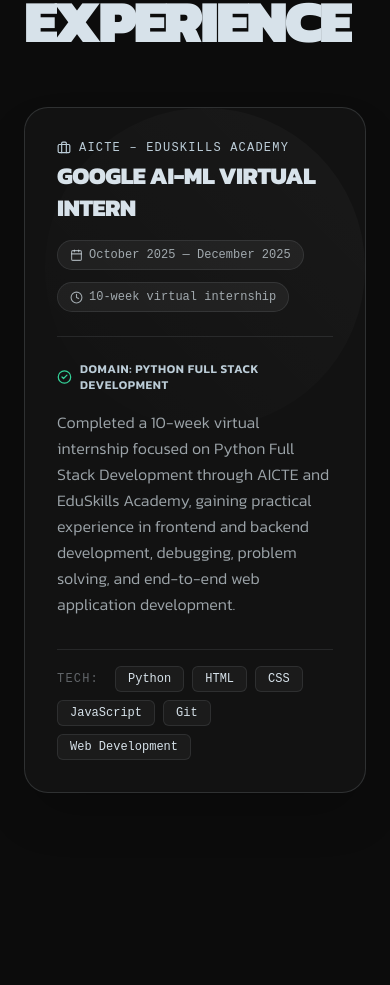
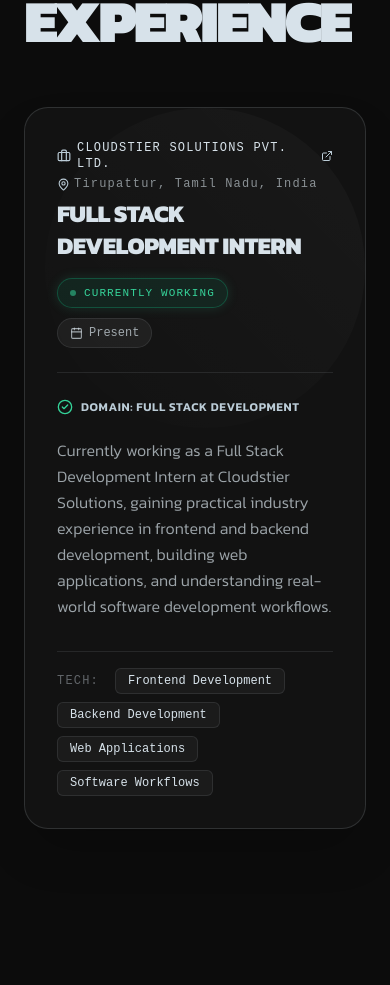
Before and after one commit to santhoshm13/Portfolio, a React (Vite) app: page / in a window 390 px wide. Shown: the part 5103-6088 px from the top of the page. Built offline with nearby package versions, Linux system fonts and the light colour scheme.

Commit message:
feat: update experience section with Cloudstier Solutions internship

```diff
--- a/src/components/Experience.tsx
+++ b/src/components/Experience.tsx
@@ -1,7 +1,7 @@
 import React from 'react';
 import { experiences } from '../data/experience';
 import { FadeIn } from './FadeIn';
-import { Briefcase, Calendar, Clock, CheckCircle2 } from 'lucide-react';
+import { Briefcase, Calendar, Clock, CheckCircle2, MapPin, ExternalLink } from 'lucide-react';
 
 export const Experience: React.FC = () => {
   return (
@@ -40,8 +40,10 @@ export const Experience: React.FC = () => {
             <FadeIn key={idx} delay={0.2}>
               <div className="relative md:pl-20 group">
                 {/* Timeline node icon on desktop */}
-                <div className="hidden md:flex absolute left-5 top-8 -translate-x-1/2 w-7 h-7 rounded-full bg-[#0C0C0C] border-2 border-[#D7E2EA] items-center justify-center group-hover:scale-125 transition-transform duration-300 shadow-lg shadow-white/10 z-10">
-                  <div className="w-2 h-2 rounded-full bg-[#D7E2EA]" />
+                <div className={`hidden md:flex absolute left-5 top-8 -translate-x-1/2 w-7 h-7 rounded-full bg-[#0C0C0C] border-2 ${
+                  exp.isCurrent ? 'border-emerald-400 shadow-emerald-400/20' : 'border-[#D7E2EA] shadow-white/10'
+                } items-center justify-center group-hover:scale-125 transition-transform duration-300 shadow-lg z-10`}>
+                  <div className={`w-2 h-2 rounded-full ${exp.isCurrent ? 'bg-emerald-400 animate-pulse' : 'bg-[#D7E2EA]'}`} />
                 </div>
 
                 {/* Experience Content Box */}
@@ -52,24 +54,56 @@ export const Experience: React.FC = () => {
                   {/* Header Row */}
                   <div className="flex flex-col lg:flex-row lg:items-center justify-between gap-4 border-b border-[#D7E2EA]/10 pb-6 mb-6">
                     <div>
-                      <div className="flex items-center gap-2 text-xs font-mono text-[#BBCCD7] uppercase tracking-widest mb-1">
-                        <Briefcase size={14} />
-                        <span>{exp.organization}</span>
+                      <div className="flex flex-wrap items-center gap-x-3 gap-y-1 text-xs font-mono text-[#BBCCD7] uppercase tracking-widest mb-1.5">
+                        <div className="flex items-center gap-1.5">
+                          <Briefcase size={14} className="text-[#BBCCD7] shrink-0" />
+                          {exp.companyUrl ? (
+                            <a
+                              href={exp.companyUrl}
+                              target="_blank"
+                              rel="noopener noreferrer"
+                              className="inline-flex items-center gap-1.5 text-[#D7E2EA] hover:text-white transition-colors underline-offset-4 hover:underline group/link"
+                              title={`Visit ${exp.organization}`}
+                            >
+                              <span>{exp.organization}</span>
+                              <ExternalLink size={12} className="text-[#BBCCD7] group-hover/link:text-white transition-colors shrink-0" />
+                            </a>
+                          ) : (
+                            <span>{exp.organization}</span>
+                          )}
+                        </div>
+                        {exp.location && (
+                          <>
+                            <span className="text-[#D7E2EA]/30 hidden sm:inline">•</span>
+                            <div className="flex items-center gap-1 text-[#D7E2EA]/60 normal-case font-mono text-xs">
+                              <MapPin size={13} className="text-[#BBCCD7] shrink-0" />
+                              <span>{exp.location}</span>
+                            </div>
+                          </>
+                        )}
                       </div>
                       <h3 className="text-2xl sm:text-3xl md:text-4xl font-extrabold font-kanit uppercase tracking-tight text-[#D7E2EA]">
                         {exp.role}
                       </h3>
                     </div>
 
-                    <div className="flex flex-wrap items-center gap-3 text-xs font-mono text-[#D7E2EA]/70">
+                    <div className="flex flex-wrap items-center gap-2.5 text-xs font-mono text-[#D7E2EA]/70">
+                      {exp.isCurrent && (
+                        <div className="flex items-center gap-2 px-3 py-1.5 rounded-full bg-emerald-500/10 text-emerald-400 border border-emerald-500/30 text-[11px] font-mono tracking-widest uppercase shadow-[0_0_12px_rgba(52,211,153,0.15)]">
+                          <span className="w-1.5 h-1.5 rounded-full bg-emerald-400 animate-pulse" />
+                          <span>CURRENTLY WORKING</span>
+                        </div>
+                      )}
                       <div className="flex items-center gap-1.5 px-3 py-1.5 rounded-full bg-white/[0.05] border border-[#D7E2EA]/10">
                         <Calendar size={13} />
                         <span>{exp.period}</span>
                       </div>
-                      <div className="flex items-center gap-1.5 px-3 py-1.5 rounded-full bg-white/[0.05] border border-[#D7E2EA]/10">
-                        <Clock size={13} />
-                        <span>{exp.duration}</span>
-                      </div>
+                      {exp.duration && exp.duration !== exp.period && (
+                        <div className="flex items-center gap-1.5 px-3 py-1.5 rounded-full bg-white/[0.05] border border-[#D7E2EA]/10">
+                          <Clock size={13} />
+                          <span>{exp.duration}</span>
+                        </div>
+                      )}
                     </div>
                   </div>
 
--- a/src/data/experience.ts
+++ b/src/data/experience.ts
@@ -1,8 +1,11 @@
 export interface Experience {
   role: string;
   organization: string;
+  companyUrl?: string;
+  location?: string;
   period: string;
-  duration: string;
+  duration?: string;
+  isCurrent?: boolean;
   domain: string;
   technologies: string[];
   description: string;
@@ -10,20 +13,20 @@ export interface Experience {
 
 export const experiences: Experience[] = [
   {
-    role: "GOOGLE AI-ML VIRTUAL INTERN",
-    organization: "AICTE – EduSkills Academy",
-    period: "October 2025 — December 2025",
-    duration: "10-week virtual internship",
-    domain: "Python Full Stack Development",
+    role: "FULL STACK DEVELOPMENT INTERN",
+    organization: "Cloudstier Solutions Pvt. Ltd.",
+    companyUrl: "https://www.cloudstier.com/",
+    location: "Tirupattur, Tamil Nadu, India",
+    period: "Present",
+    isCurrent: true,
+    domain: "Full Stack Development",
     technologies: [
-      "Python",
-      "HTML",
-      "CSS",
-      "JavaScript",
-      "Git",
-      "Web Development",
+      "Frontend Development",
+      "Backend Development",
+      "Web Applications",
+      "Software Workflows",
     ],
     description:
-      "Completed a 10-week virtual internship focused on Python Full Stack Development through AICTE and EduSkills Academy, gaining practical experience in frontend and backend development, debugging, problem solving, and end-to-end web application development.",
+      "Currently working as a Full Stack Development Intern at Cloudstier Solutions, gaining practical industry experience in frontend and backend development, building web applications, and understanding real-world software development workflows.",
   },
 ];
```
